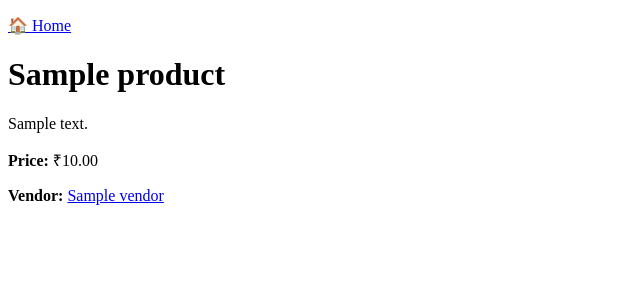
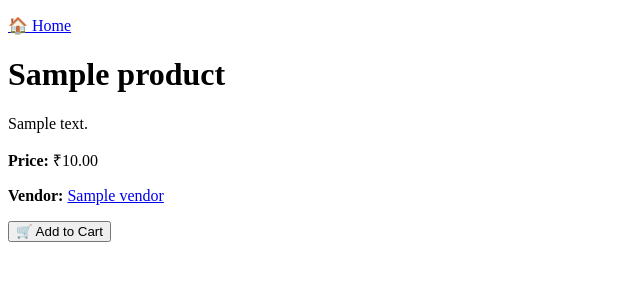
Before and after one commit to Rabiyajinabade/local_vendors_ecommerce, a Django app: page /product/1/ in a window 1280 px wide. Shown: the top 300 px of the page, without its empty margins (0-640 px from the left). Run offline with Django 5.2, Linux system fonts and the light colour scheme; tables that the repository leaves empty hold one stand-in row (values such as "Sample post").

Commit message:
Added cart feature, vendor detail, session testing and improved user flow

```diff
--- /dev/null
+++ b/store/templates/store/checkout.html
@@ -0,0 +1,3 @@
+<h2>🎉 Thank You!</h2>
+<p>Your order has been placed successfully.</p>
+<p><a href="{% url 'home' %}">🏠 Back to Home</a></p>
--- a/store/templates/store/product_detail.html
+++ b/store/templates/store/product_detail.html
@@ -13,5 +13,11 @@
 <p><strong>Price:</strong> ₹{{ product.price }}</p>
 <p><strong>Vendor:</strong> <a href="{% url 'vendor_detail' product.vendor.id %}">{{ product.vendor.shop_name }}</a></p>
 
+<!-- 🛒 Add to Cart Form -->
+<form action="{% url 'add_to_cart' product.id %}" method="post">
+    {% csrf_token %}
+    <button type="submit">🛒 Add to Cart</button>
+</form>
+
 </body>
 </html>
--- a/store/urls.py
+++ b/store/urls.py
@@ -1,11 +1,14 @@
+
+# store/urls.py
 from django.urls import path
 from . import views
-
 
 urlpatterns = [
     path('', views.home, name='home'),
     path('product/<int:product_id>/', views.product_detail, name='product_detail'),
     path('vendor/<int:vendor_id>/', views.vendor_detail, name='vendor_detail'),
-
-
+    path('add_to_cart/<int:product_id>/', views.add_to_cart, name='add_to_cart'),
+    path('remove_from_cart/<int:product_id>/', views.remove_from_cart, name='remove_from_cart'),
+    path('checkout/', views.checkout, name='checkout'),
+    path('cart/', views.view_cart, name='view_cart'),  # ✅ THIS MUST EXIST
 ]
--- a/store/views.py
+++ b/store/views.py
@@ -1,8 +1,8 @@
 
 # Create your views here.
-
-from django.shortcuts import render, get_object_or_404
-from .models import Vendor, Product
+from django.shortcuts import render, redirect, get_object_or_404
+from .models import Product, Vendor
+from django.views.decorators.http import require_POST
 
 def home(request):
     products = Product.objects.all()
@@ -13,10 +13,76 @@ def product_detail(request, product_id):
     return render(request, 'store/product_detail.html', {'product': product})
 
 
+
 def vendor_detail(request, vendor_id):
     vendor = get_object_or_404(Vendor, id=vendor_id)
-    products = Product.objects.filter(vendor=vendor)
+    products = vendor.product_set.all()
     return render(request, 'store/vendor_detail.html', {
         'vendor': vendor,
         'products': products
     })
+
+
+
+# 1. Add product to cart
+
+def add_to_cart(request, product_id):
+    cart = request.session.get('cart', {})
+
+    product_id_str = str(product_id)
+    if product_id_str in cart:
+        cart[product_id_str] += 1
+    else:
+        cart[product_id_str] = 1
+
+    request.session['cart'] = cart
+    request.session.modified = True  # 🟢 Ensures session is saved
+
+    print("Cart:", cart)  # DEBUG: Check in terminal
+
+    return redirect('view_cart')
+
+
+
+# 2. View cart
+def view_cart(request):
+    cart = request.session.get('cart', {})
+    product_ids = cart.keys()
+    products = Product.objects.filter(id__in=product_ids)
+
+    cart_items = []
+    total = 0
+
+    for product in products:
+        quantity = cart[str(product.id)]
+        subtotal = product.price * quantity
+        total += subtotal
+        cart_items.append({
+            'product': product,
+            'quantity': quantity,
+            'subtotal': subtotal,
+        })
+
+
+    return render(request, 'store/view_cart.html', {
+    'cart_items': cart_items,
+    'total': total,
+
+
+
+    })
+
+
+
+
+# 3. Remove item from cart
+def remove_from_cart(request, product_id):
+    cart = request.session.get('cart', {})
+    cart.pop(str(product_id), None)
+    request.session['cart'] = cart
+    return redirect('view_cart')
+
+# 4. Dummy Checkout (just clear the cart)
+def checkout(request):
+    request.session['cart'] = {}
+    return render(request, 'store/checkout.html')
--- a/vendorsite/settings.py
+++ b/vendorsite/settings.py
@@ -33,6 +33,7 @@ ALLOWED_HOSTS = []
 # Application definition
 
 INSTALLED_APPS = [
+
     'django.contrib.admin',
     'django.contrib.auth',
     'django.contrib.contenttypes',
@@ -46,6 +47,7 @@ INSTALLED_APPS = [
 ]
 
 MIDDLEWARE = [
+
     'django.middleware.security.SecurityMiddleware',
     'django.contrib.sessions.middleware.SessionMiddleware',
     'django.middleware.common.CommonMiddleware',
@@ -130,3 +132,5 @@ STATIC_URL = 'static/'
 # https://docs.djangoproject.com/en/5.2/ref/settings/#default-auto-field
 
 DEFAULT_AUTO_FIELD = 'django.db.models.BigAutoField'
+
+SESSION_ENGINE = 'django.contrib.sessions.backends.db'
--- a/vendorsite/urls.py
+++ b/vendorsite/urls.py
@@ -20,4 +20,5 @@ from django.urls import path, include  # ← add include
 urlpatterns = [
     path('admin/', admin.site.urls),
     path('', include('store.urls')),  # ← add this line
+
 ]
```
Also changed, not shown: store/templates/store/cart.html (added, +16 -0 lines), store/templates/store/home.html (+10 -0 lines), store/templates/store/view_cart.html (added, +17 -0 lines), store/admin.py (line endings or trailing spaces).
